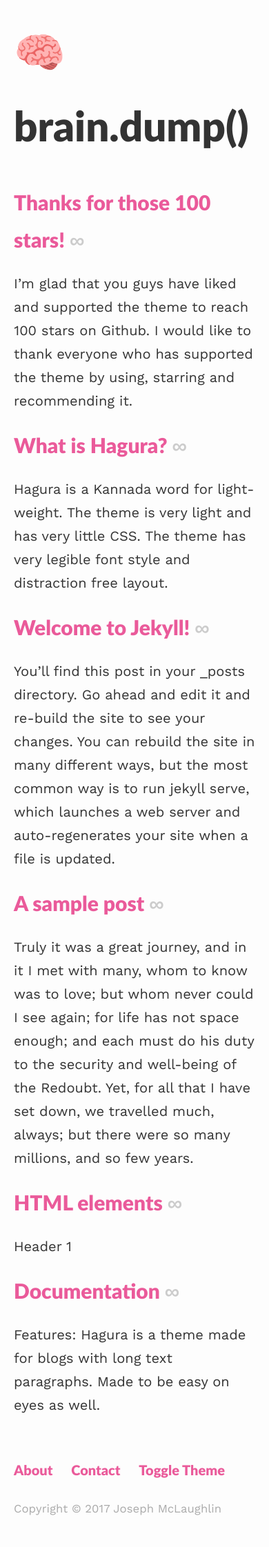
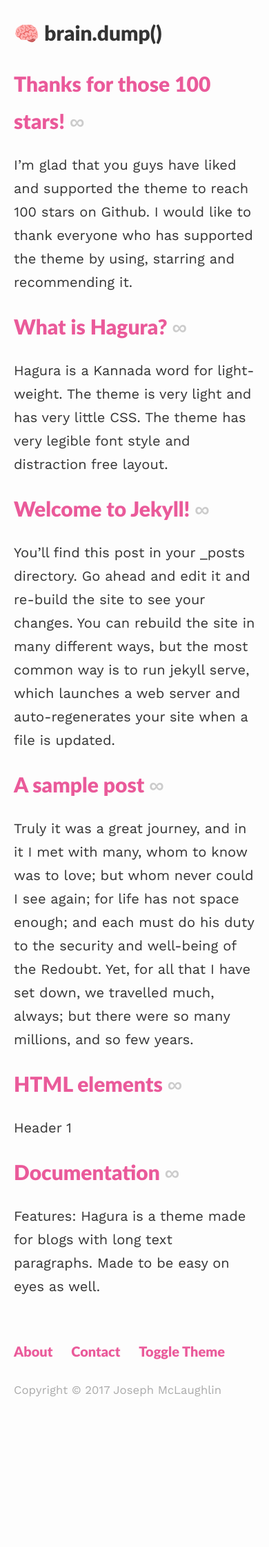
Before and after one commit to mclaughj/mclaughj.github.io, a Jekyll site: the page built from index.html, in a window 390 px wide. Shown: the whole page at 69% size. Built offline with Jekyll 4.4.1, drawn with Linux system fonts in a browser that asks for light colours; after the commit the page ends 2071 px from its top, so only the background shows below that.

Commit message:
Modify mobile font size

```diff
--- a/_sass/style.scss
+++ b/_sass/style.scss
@@ -114,7 +114,7 @@
     margin-bottom: 0.5em;
 
         @include media-query($on-mobile) {
-            font-size: 2em;
+            font-size: 1.5em !important;
         }
     }
 
```
